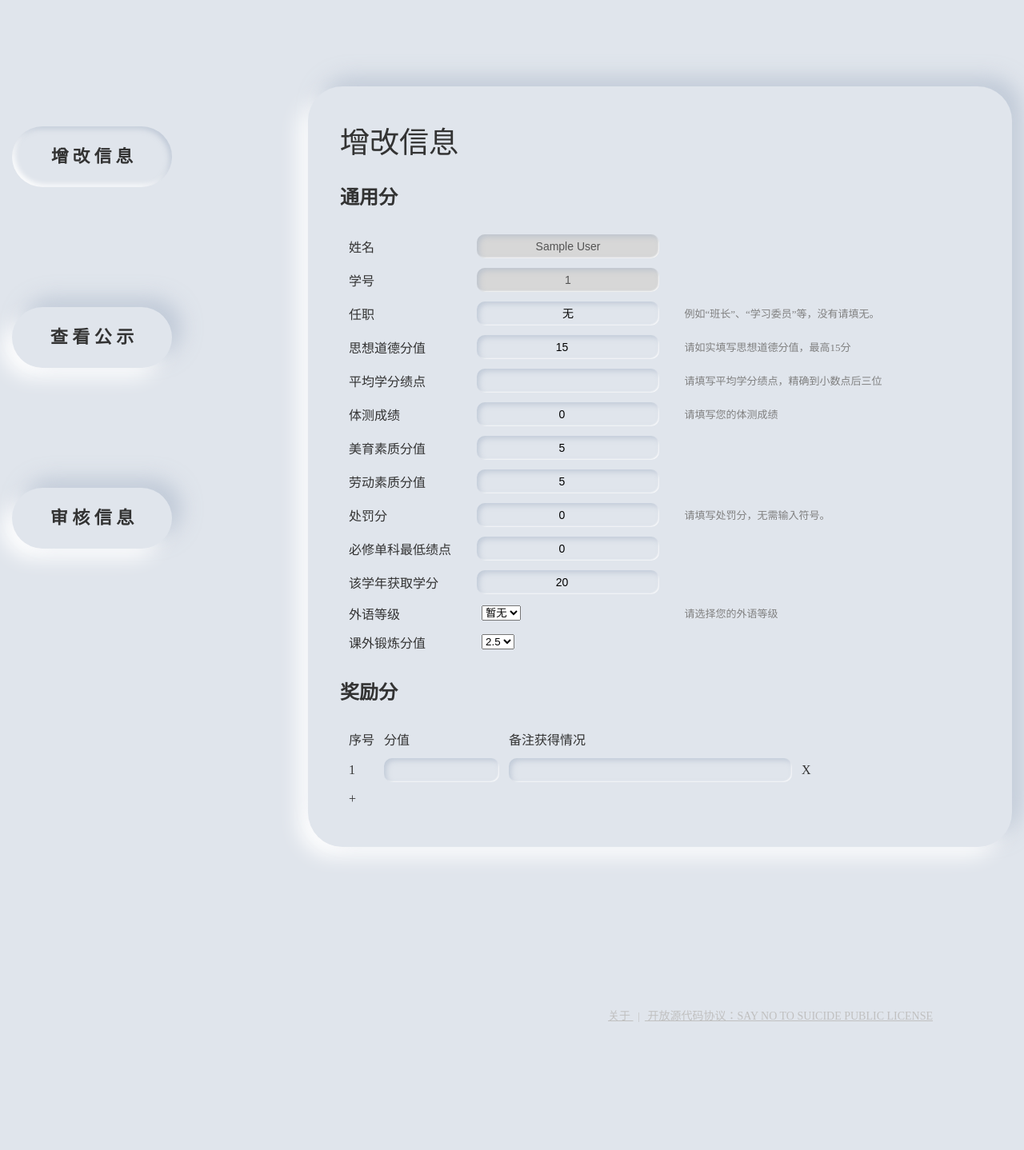
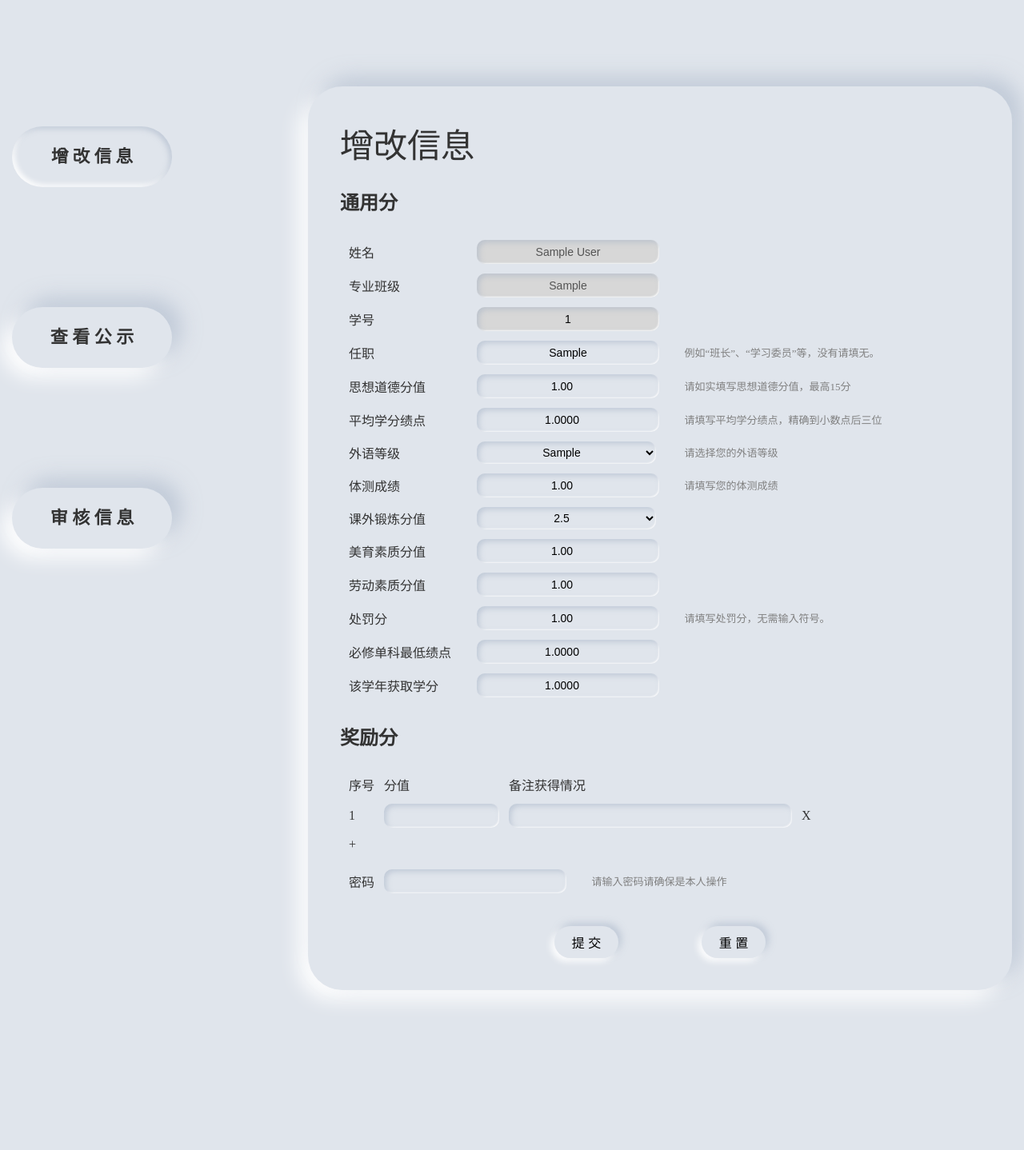
Before and after one commit to realJaydenCheng/student-comprehensive-evaluation, a Flask app: page /sce/modify in a window 1280 px wide. Shown: the part 56-1494 px from the top of the page at 80% size. Before the commit the page ends 1334 px from the top, so only its background shows below. Run offline with Flask 2, Linux system fonts and the light colour scheme; the visitor is signed in with stand-in values (Sample User, id 1); tables that the repository leaves empty hold one stand-in row (values such as "Sample post"); some libraries are stand-ins or nearby versions.

Commit message:
初步完成信息上传。

```diff
--- a/app.py
+++ b/app.py
@@ -1,4 +1,4 @@
-from flask import Flask,redirect,session,url_for
+from flask import Flask, redirect, session, url_for
 from flask.globals import request
 from flask.helpers import flash
 from flask.templating import render_template
@@ -11,109 +11,171 @@ from scepy.login import check_login_form
 from scepy.features import get_day_time
 import time
 
-levels = {0:"学生",1:"学生干部",2:"辅导员"}
+levels = {0: "学生", 1: "学生干部", 2: "辅导员"}
+majors = {'mis': '信管', 'bmc': '工商类', 'bm': '工商', 'gj': '工商gj',
+          'ac': '会计', 'acca': '会计acca', 'fm': '财务', 'hr': '人力', 'mk': '营销'}
 
 pymysql.install_as_MySQLdb()
 app = Flask(__name__)
 app.config['SQLALCHEMY_DATABASE_URI'] = "mysql://root:42289062awsdfG@localhost/sce_db"
 app.config['SQLALCHEMY_TRACK_MODIFICATIONS'] = 0
-Flask.secret_key = ''.join(random.sample(string.ascii_letters + string.digits, 8))
-db  = SQLAlchemy(app)
+Flask.secret_key = ''.join(random.sample(
+    string.ascii_letters + string.digits, 8))
+db = SQLAlchemy(app)
 app.jinja_env.globals['levels'] = levels
+app.jinja_env.globals['majors'] = majors
 
 
-class User(db.Model) :
+class User(db.Model):
     __tablename__ = "user"
     uid = db.Column(db.CHAR(13), primary_key=1)
     name = db.Column(db.VARCHAR(20), nullable=0)
-    major = db.Column(db.VARCHAR(4) , nullable=0)
-    grClass = db.Column(db.CHAR(4) , nullable=0)
-    pwd = db.Column(db.CHAR(32) , nullable=0)
-    level = db.Column(db.CHAR(1) , nullable=0 , default= '0')
+    major = db.Column(db.VARCHAR(4), nullable=0)
+    grClass = db.Column(db.CHAR(4), nullable=0)
+    pwd = db.Column(db.CHAR(32), nullable=0)
+    level = db.Column(db.CHAR(1), nullable=0, default='0')
+
     def keys(self):
-        return ('uid','name', 'major', 'grClass' , 'pwd' , 'level')
+        return ('uid', 'name', 'major', 'grClass', 'pwd', 'level')
 
     def __getitem__(self, item):
         return getattr(self, item)
 
+
+class Info(db.Model):
+    __tablename__ = 'info'
+    uid = db.Column(db.CHAR(13), primary_key=1)
+    job = db.Column(db.VARCHAR(50), nullable=0, default='无')
+    mor = db.Column(db.DECIMAL(4, 2), nullable=0)
+    gpa = db.Column(db.DECIMAL(5, 4), nullable=0)
+    cet = db.Column(db.CHAR(1), nullable=1)
+    c1 = db.Column(db.DECIMAL(3, 2), nullable=0)
+    c2 = db.Column(db.DECIMAL(3, 2), nullable=0)
+    my = db.Column(db.DECIMAL(3, 2), nullable=0)
+    ld = db.Column(db.DECIMAL(3, 2), nullable=0)
+    dis = db.Column(db.DECIMAL(4, 2), nullable=0)
+    low = db.Column(db.DECIMAL(5, 4), nullable=0)
+    cre = db.Column(db.DECIMAL(7, 4), nullable=0)
+
+    def keys(self):
+        return ('uid', 'job', 'mor', 'gpa', 'cet', 'c1', 'c2', 'my', 'ld', 'dis', 'low', 'cre')
+
+    def __getitem__(self, item):
+        return getattr(self, item)
+
+
 @app.route('/sce')
 @app.route('/sce/index')
-def index() :
-    if session.get('is_log',0) :
+def index():
+    if session.get('is_log', 0):
         day_time = get_day_time()
-        board_txt = open('./scepy/board.txt','r',encoding='utf-8').read()
+        board_txt = open('./scepy/board.txt', 'r', encoding='utf-8').read()
         level = eval(session['level'])
         return render_template(
-            'index_.html' ,
-            day_time = day_time ,
-            level=level ,
+            'index_.html',
+            day_time=day_time,
+            level=level,
             infomation=board_txt
-            )
-    else :
+        )
+    else:
         return redirect(url_for('login'))
 
+
 @app.route('/sce/login', methods=['GET', 'POST'])
-def login() :
-    if request.method == 'GET' :
-        if session.get('is_log',0) == 1 :
+def login():
+    if request.method == 'GET':
+        if session.get('is_log', 0) == 1:
             is_exit = request.args.get('exit')
-            if is_exit == '1' :
+            if is_exit == '1':
                 session['is_log'] = 0
                 return redirect(url_for('login'))
             return redirect(url_for('index'))
-        else :
+        else:
             return render_template('login.html')
-    elif request.method == 'POST' :
+    elif request.method == 'POST':
         form = request.form
-        if check_login_form(form , User.query) :
+        if check_login_form(form, User.query):
             user = User.query.filter_by(uid=form.get('codetxt')).first()
-            session['uid'] = form.get('codetxt') # 获取表单数据
+            session['uid'] = form.get('codetxt')  # 获取表单数据
             session['is_log'] = 1
             session['level'] = user.level
             session['name'] = user.name
             flash('登陆成功！')
             return redirect(url_for('index'))
-        else :
+        else:
             flash('账号或密码输入不正确，请重试！')
             return redirect(url_for('login'))
 
 
-@app.route('/sce/reg' , methods = ['GET','POST'])
-def reg() :
-    if request.method == 'GET' :
+@app.route('/sce/reg', methods=['GET', 'POST'])
+def reg():
+    if request.method == 'GET':
         return render_template('reg.html')
-    elif request.method == 'POST' :
+    elif request.method == 'POST':
         form = request.form
         uid = form.get('codetxt')
-        if User.query.filter_by(uid=uid).first() :
+        if User.query.filter_by(uid=uid).first():
             flash('该学号已经注册过，请更换学号或者直接登录。')
             return redirect(url_for('reg'))
-        if check_reg_form(form) :
+        if check_reg_form(form):
             reg_user = User(
-                uid = uid ,
-                name =  form.get('nametxt') ,
-                major =  form.get('mjtxt') ,
-                grClass =  form.get('yrtxt') +  form.get('cltxt') ,
-                pwd =  form.get('pwdtxt')
+                uid=uid,
+                name=form.get('nametxt'),
+                major=form.get('mjtxt'),
+                grClass=form.get('yrtxt') + form.get('cltxt'),
+                pwd=form.get('pwdtxt')
             )
             db.session.add(reg_user)
             db.session.commit()
             session['is_log'] = 0
             flash('注册成功！')
             return redirect(url_for('login'))
-        else :
+        else:
             flash('注册信息填写有误，请检查后重试。')
             return redirect(url_for('reg'))
 
+
 @app.route('/sce/license')
-def license() :
+def license():
     return render_template('license.html')
 
+
 @app.route('/sce/about')
-def about() :
+def about():
     return render_template('about.html')
 
-@app.route('/sce/modify')
-def modify() :
-    info_dict = dict(User.query.filter_by(uid=session['uid']).first())
-    return render_template('modify_.html' , infomation=info_dict)
+
+@app.route('/sce/modify', methods=['GET', 'POST'])
+def modify():
+    if session.get('is_log', 0) == 1:
+        if request.method == 'GET':
+            info_dict = dict(User.query.filter_by(uid=session['uid']).first())
+            infos = Info.query.filter_by(uid=session['uid']).first()
+            if infos :
+                infos = dict(infos)
+                info_dict.update(infos)
+            return render_template('modify_.html', infomation=info_dict)
+        if request.method == 'POST' :
+            form = request.form
+            form_get = form.get
+            if check_login_form(form, User.query):
+                user_info = Info(
+                    uid = form_get('codetxt') ,
+                    job = form_get('jobtxt') ,
+                    mor = form_get('mortxt') ,
+                    gpa = form_get('gpatxt') ,
+                    cet = form_get('cet') ,
+                    c1 = form_get('c1txt') ,
+                    c2 = form_get('c2txt') ,
+                    my = form_get('mytxt') ,
+                    ld = form_get('ldtxt') ,
+                    dis = form_get('distxt') ,
+                    cre = form_get('cretxt') ,
+                    low = form_get('lowtxt')
+                )
+                db.session.add(user_info)
+                db.session.commit()
+                flash('提交成功！')
+                return redirect(url_for('modify'))
+    else:
+        return redirect(url_for('login'))
--- a/static/css/features.css
+++ b/static/css/features.css
@@ -3,6 +3,10 @@ main{
     width: 1250px;
     height: fit-content;
     margin: 0 auto;
+}
+
+h1{
+    font-size: 42px;
 }
 
 div.main{
--- a/static/css/modify.css
+++ b/static/css/modify.css
@@ -13,7 +13,7 @@ table{
     border-spacing: 10px;
 }
 
-input.infoinput{
+.infoinput{
     font-size: 14px;
     line-height: 28px;
         background-color: rgb(224, 229, 236);
@@ -58,3 +58,36 @@ input.re1{
 input.re2{
     width: 25em;
 }
+
+.btn {
+    background-color: rgb(224, 229, 236);
+    box-shadow: rgba(163, 177, 198, 0.5) 4px -4px 8px 0px, rgb(255, 255, 255) -4px 4px 8px 0px;
+    -webkit-box-shadow: rgba(163, 177, 198, 0.5) 4px -4px 8px 0px, rgb(255, 255, 255) -4px 4px 8px 0px;
+    border-radius: 40px;
+    -webkit-border-radius: 40px;
+	border: 0;
+	height: 40px;
+	width: 80px;
+    font-size: 16px;
+	margin: 0 50px;
+}
+
+.btn:active {
+    background-color: rgb(224, 229, 236);
+    box-shadow: rgba(163, 177, 198, 0.5) -3px 3px 6px 0px inset, rgb(255, 255, 255) 3px -3px 6px 0px inset;
+    -webkit-box-shadow: rgba(163, 177, 198, 0.5) -3px 3px 6px 0px inset, rgb(255, 255, 255) 3px -3px 6px 0px inset;
+    border-radius: 43px;
+    -webkit-border-radius: 43px;
+	border: 0;
+    font-size: 15.5px;
+}
+
+.btn:hover{
+	background-color: rgb(200, 200, 200);
+}
+
+.obtn {
+	margin: 0 auto;
+	margin-top: 30px;
+	text-align: center;
+}
--- a/templates/_features.html
+++ b/templates/_features.html
@@ -37,7 +37,7 @@
             {% endblock main %}
         </div>
         <aside>
-            <div class="feature" id="modify" onclick="location.href='{{url_for('modify')}}'">增 改 信 息</div>
+            <div class="feature" id="modify" onclick="location.href='{{url_for('modify')}}';">增 改 信 息</div>
             <div class="feature" id="check">查 看 公 示</div>
             <div class="feature" id="apprv">审 核 信 息</div>
         </aside>
--- a/templates/modify_.html
+++ b/templates/modify_.html
@@ -5,13 +5,15 @@
 <title>增改信息-学生综合素质评价微系统(SCE)</title>
 <link rel="stylesheet" href="../static/css/index.css">
 <link rel="stylesheet" href="../static/css/modify.css">
+<script src="../static/js/md5.js"></script>
+<script src="../static/js/login.js"></script>
 <script src="../static/js/modify.js"></script>
 {% endblock head %}
 
 {% block main %}
 
 <h1>增改信息</h1>
-<form action="{{url_for('modify')}}" method="post">
+<form action="{{url_for('modify')}}" method="post" onsubmit="return beforeLogin();">
     <h2>通用分</h2>
     <table>
         <tr>
@@ -23,12 +25,20 @@
             <td class="tip"></td>
         </tr>
         <tr>
+            <td class="info">专业班级</td>
+            <td>
+                <input type="text" class='infoinput' name='classtxt' value="{{majors.get(infomation.get('major',''),'')+infomation.get('grClass' , '')}}" readonly
+                    disabled style="background-color: rgb(215,215,215);">
+            </td>
+            <td class="tip"></td>
+        </tr>
+        <tr>
             <td class="info">学号</td>
             <td>
                 <input class="infoinput" type="text" name="codetxt" value="{{infomation.get('uid' , '')}}" readonly
-                    disabled style="background-color: rgb(215,215,215);">
+                    style="background-color: rgb(215,215,215);" id='codetxt'>
             </td>
-            <td class="tip"></td>
+            <td class="tip" id="uidtip"></td>
         </tr>
         <tr>
             <td class="info">任职</td>
@@ -54,12 +64,39 @@
             <td class="tip">请填写平均学分绩点，精确到小数点后三位</td>
         </tr>
         <tr>
+            <td>外语等级</td>
+            <td>
+                <div class="select">
+                <select name="cet" id="cet" class="infoinput">
+                    <option value="四">四级</option>
+                    <option value="六">六级</option>
+                    <option value="" selected>{{infomation.get('cet','暂无')}}</option>
+                    <option value="">暂无</option>
+                </select>
+                </div>
+            </td>
+            <td class="tip">请选择您的外语等级</td>
+        </tr>
+        <tr>
             <td>体测成绩</td>
             <td>
                 <input type="number" name="c1txt" class="infoinput" max="100" min="0" step="0.1"
                     value="{{infomation.get('c1',0)}}">
             </td>
             <td class="tip">请填写您的体测成绩</td>
+        </tr>
+        <tr>
+            <td>课外锻炼分值</td>
+            <td>
+                <select name="c2txt" id="c2txt" class="infoinput">
+                    <option value="2.5">2.5</option>
+                    <option value="2.1">2.1</option>
+                    <option value="1.5">1.5</option>
+                    <option value="0.7">0.7</option>
+                    <option value="{{infomation.get('c2','')}}">{{infomation.get('c2','')}}</option>
+                </select>
+            </td>
+            <td class="tip"></td>
         </tr>
         <tr>
             <td>美育素质分值</td>
@@ -101,33 +138,6 @@
             </td>
             <td class="tip"></td>
         </tr>
-        <tr>
-            <td>外语等级</td>
-            <td>
-                <div class="select">
-                <select name="cet" id="cet" >
-                    <option value="四">四级</option>
-                    <option value="六">六级</option>
-                    <option value="" selected>{{infomation.get('cet','暂无')}}</option>
-                    <option value="">暂无</option>
-                </select>
-                </div>
-            </td>
-            <td class="tip">请选择您的外语等级</td>
-        </tr>
-        <tr>
-            <td>课外锻炼分值</td>
-            <td>
-                <select name="c2txt" id="c2txt">
-                    <option value="2.5">2.5</option>
-                    <option value="2.1">2.1</option>
-                    <option value="1.5">1.5</option>
-                    <option value="0.7">0.7</option>
-                    <option value="{{infomation.get('c2','')}}">{{infomation.get('c2','')}}</option>
-                </select>
-            </td>
-            <td class="tip"></td>
-        </tr>
     </table>
     <h2>奖励分</h2>
     <table>
@@ -152,6 +162,19 @@
             <td>+</td>
         </tr>
     </table>
+    <table>
+        <tr>
+            <td>密码</td>
+            <td>
+                <input type="password" id='pwdtxt' name="pwdtxt" class="infoinput">
+            </td>
+            <td class="tip">请输入密码请确保是本人操作</td>
+        </tr>
+    </table>
+    <div class="obtn">
+        <input type="submit" class="btn" value="提 交">
+        <input type="reset" class="btn" value="重 置">
+    </div>
 </form>
 
 
```
